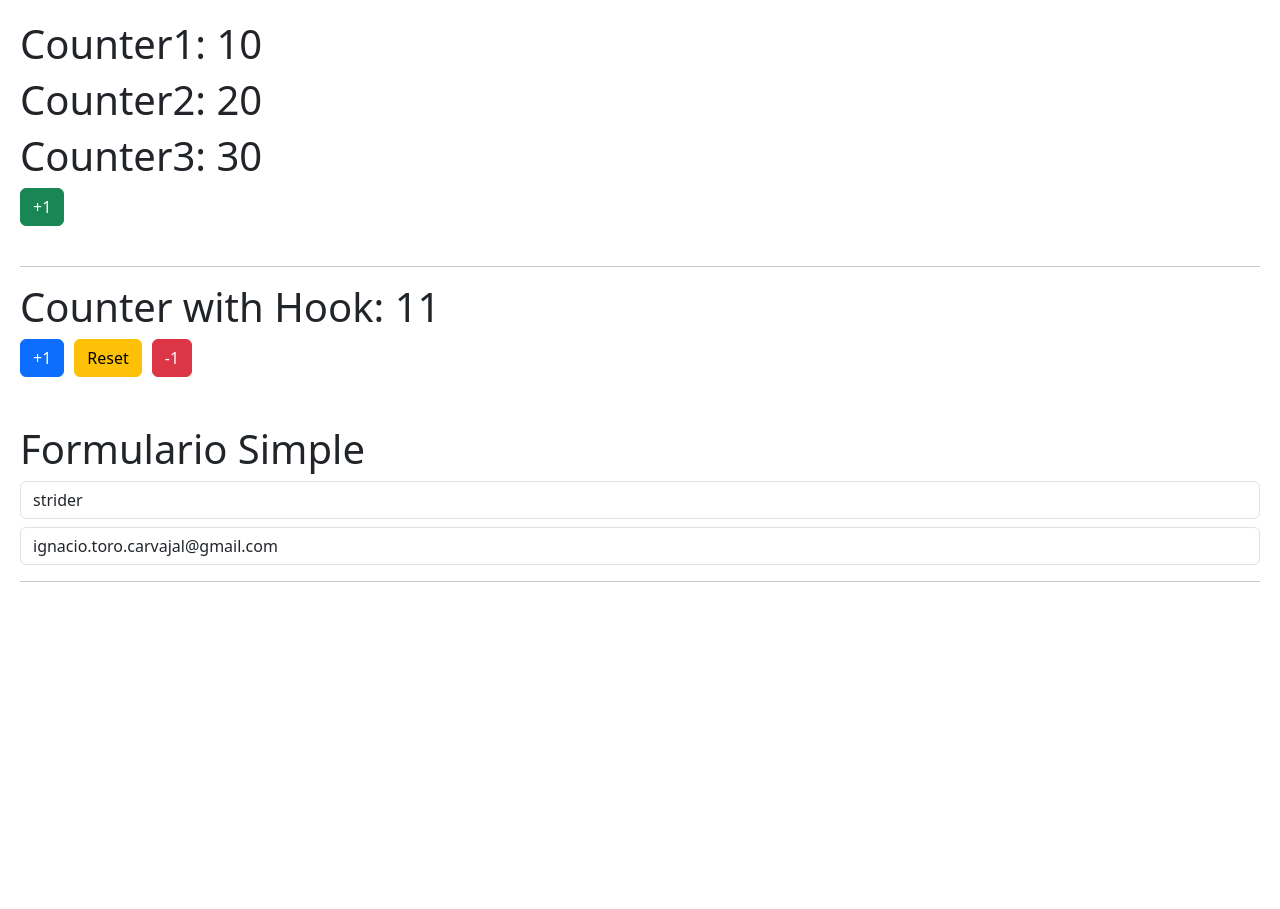
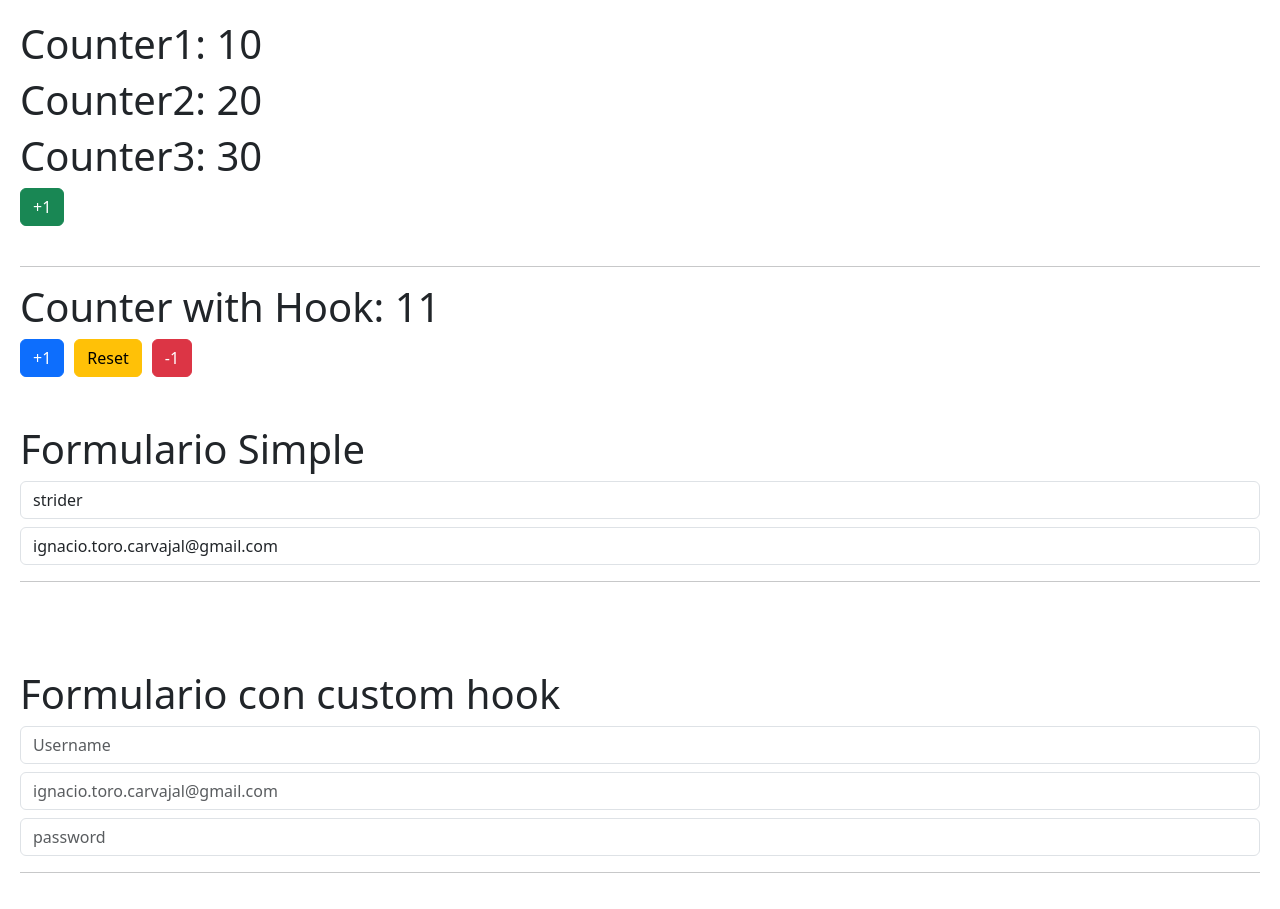
Before and after one commit to IgnacioToroC/react-hookApp, a React (Vite) app: page / in a window 1280 px wide. Before the commit the page ends 800 px from the top, so only its background shows below. Built offline with nearby package versions, Linux system fonts and the light colour scheme.

Commit message:
formulario custom hook

```diff
--- /dev/null
+++ b/src/02-useEffect/FormWithCustomHook.jsx
@@ -0,0 +1,53 @@
+import { useEffect } from "react"
+import { useForm } from "../hooks/useForm";
+
+export const FormWithCustomHook = () => {
+
+
+    const { formState, onInputchange, username, email, password } = useForm({
+        username:'',
+        email:'',
+        password:''
+    })
+
+    //const { username, email, password } = formState;
+
+    return (
+        <>
+        <br />
+        <br />
+        <br />
+            <h1>Formulario con custom hook</h1>
+
+            <input
+                    type="text"
+                    className="form-control"
+                    placeholder="Username"
+                    name="username"
+                    value={ username }
+                    onChange={ onInputchange }
+            />
+
+
+            <input
+                    type="email"
+                    className="form-control mt-2"
+                    placeholder="ignacio.toro.carvajal@gmail.com"
+                    name="email"
+                    value={ email }
+                    onChange={ onInputchange }
+            />
+
+            <input
+                    type="password"
+                    className="form-control mt-2"
+                    placeholder="password"
+                    name="password"
+                    value={ password }
+                    onChange={ onInputchange }
+            />
+            <hr />
+
+        </>
+    )
+}
--- /dev/null
+++ b/src/hooks/useForm.js
@@ -0,0 +1,23 @@
+import { useState } from "react";
+
+export const useForm = (initialForm = {}) => {
+
+    const [formState, setFormState] = useState ( initialForm )
+
+    const onInputchange = ({ target }) => {
+        const { name, value } = target;
+
+        setFormState({
+            ...formState,
+            [name]: value,
+        });
+
+    }
+
+
+    return {
+        ...formState,
+        formState,
+        onInputchange,
+    }
+}
--- a/src/main.jsx
+++ b/src/main.jsx
@@ -5,6 +5,7 @@
 import { CounterApp } from './01-useState/CounterApp';
 import { CounterWithCustomHook } from './01-useState/CounterWithCustomHook';
 import { SimpleForm } from './02-useEffect/SimpleForm';
+import { FormWithCustomHook } from './02-useEffect/FormWithCustomHook';
 
 ReactDOM.createRoot(document.getElementById('root')).render(
   <React.StrictMode>
@@ -12,5 +13,7 @@
     <CounterApp  />
     <CounterWithCustomHook />
     <SimpleForm />
+    <FormWithCustomHook />
+
   </React.StrictMode>,
 )
```
Also changed, not shown: 4 other files (tests, documents, lock files or other folders).
